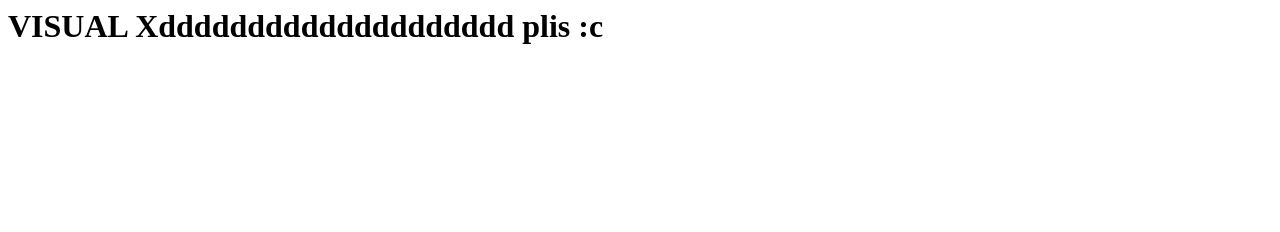
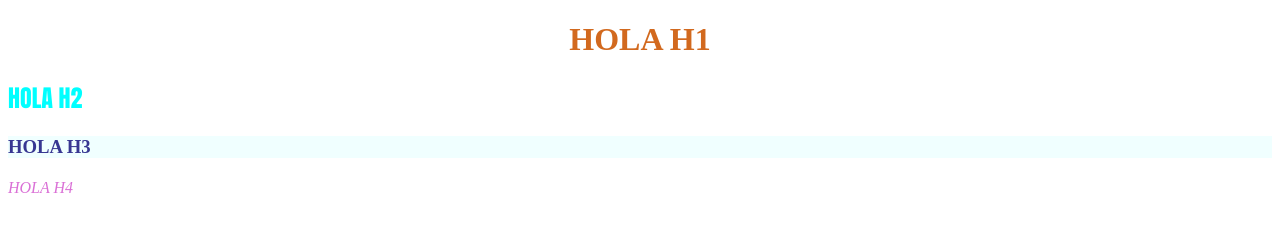
Before and after one commit to MeryM04/HOLA, a plain HTML site: page index.html in a window 1280 px wide. Drawn offline with Linux system fonts and the light colour scheme.

Commit message:
estilos nuevos

```diff
--- /dev/null
+++ b/estilos.css
@@ -0,0 +1,17 @@
+h1 {
+   color: chocolate;
+   text-align: center;
+}
+h2 {
+    color: aqua;
+    font-family: Impact, Haettenschweiler, 'Arial Narrow Bold', sans-serif;
+}
+h3 {
+    color: rgb(55, 55, 146);
+    background-color: azure;
+}
+h4 {
+    color: orchid;
+    font-weight: 300;
+    font-style: italic;
+}
--- a/index.html
+++ b/index.html
@@ -1,5 +1,13 @@
+<!DOCTYPE html>
 <html>
+ <head>
+    <title>Intro HTML</title>
+    <link rel="stylesheet" href="./estilos.css">
+ </head>
     <body>
-        <h1>VISUAL Xdddddddddddddddddddd plis :c</h1>
+        <h1>HOLA H1</h1>
+        <h2>HOLA H2</h2>
+        <h3>HOLA H3</h3>
+        <h4>HOLA H4</h4>
     </body>
 </html>
```
